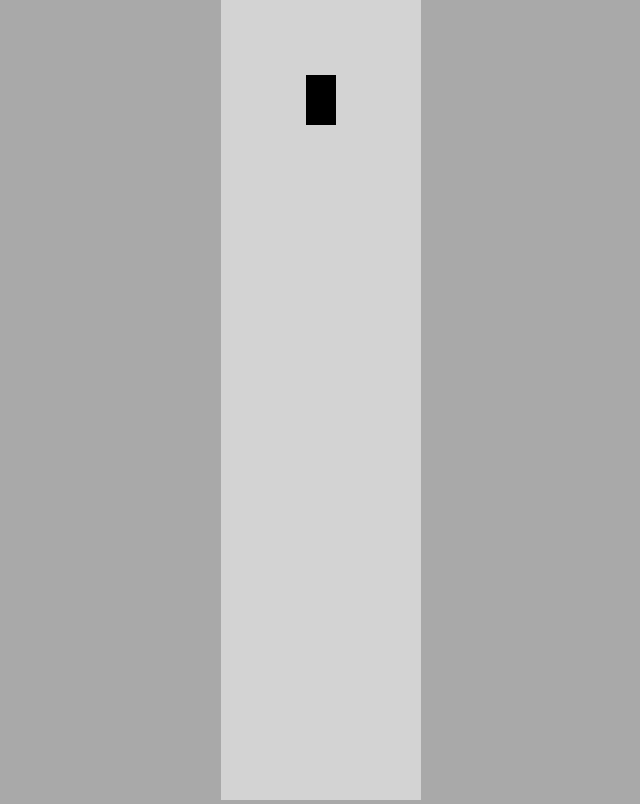
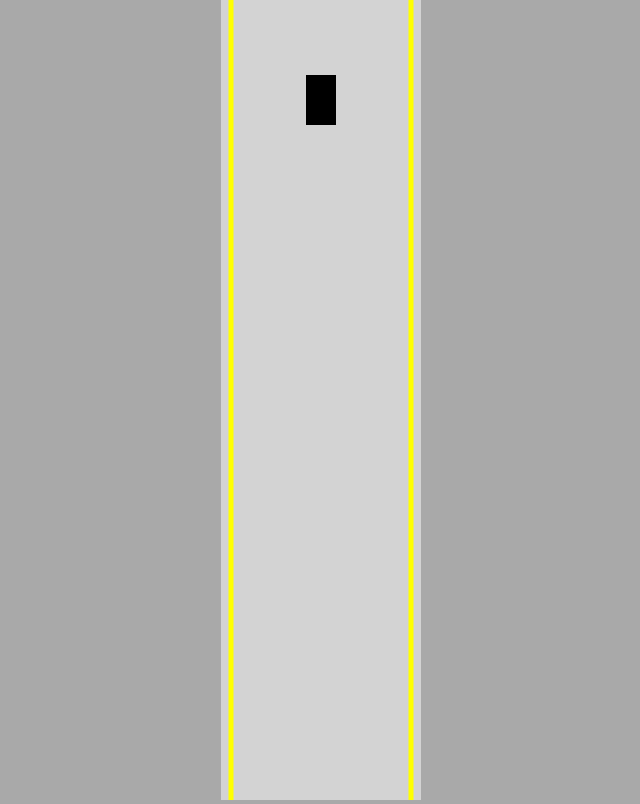
Before and after one commit to tshimega-molefe/tesla-mzanzi, a plain HTML site: page index.html in a window 1280 px wide. Shown: the whole page, without its empty margins (319-959 px from the left). Drawn offline with Linux system fonts and the light colour scheme.

Commit message:
UTIL: Added a lerp function to use in determining lane position

```diff
--- a/index.html
+++ b/index.html
@@ -8,6 +8,7 @@
 
 <body>
     <canvas id="joburgCBD"></canvas>
+    <script src="juta.js"></script>
     <script src="driver.js"></script>
     <script src="taxi.js"></script>
     <script src="main.js"></script>
--- /dev/null
+++ b/juta.js
@@ -0,0 +1,44 @@
+// Defining Juta Street in Jozi CBD
+class Juta {
+  constructor(x, width, laneCount = 3) {
+    this.x = x; // The center of the road
+    this.width = width; // The width of Juta Street
+    this.laneCount = laneCount; // How many lanes Juta Street has
+
+    this.left = x - width / 2;
+    this.right = x + width / 2;
+
+    const infinity = 999999999; // Length of Juta Street
+    this.top = -infinity;
+    this.bottom = infinity;
+  }
+
+  // Drawing the yellow boundaries of Juta Street
+  draw(ctx) {
+    ctx.lineWidth = 5;
+    ctx.strokeStyle = "yellow";
+
+    // Drawing the white lanes of Juta Street
+    for (let i = 0; i <= this.laneCount; i++) {
+      //   Linearly interpolate (LERP) to estimate the values that lie between known values. In this case between 'i' and the laneCount
+      const x = lerp(this.left, this.right, i / this.laneCount);
+    }
+
+    ctx.beginPath();
+    ctx.moveTo(this.left, this.top);
+    ctx.lineTo(this.left, this.bottom);
+    ctx.stroke();
+
+    ctx.beginPath();
+    ctx.moveTo(this.right, this.top);
+    ctx.lineTo(this.right, this.bottom);
+    ctx.stroke();
+  }
+}
+
+// lerp(a,b,t)=a+t⋅(b−a)
+
+function lerp(A, B, t) {
+  // Linearly interpolates between values A and B at percentage 't' along the range.
+  return A + (B - A) * t;
+}
--- a/main.js
+++ b/main.js
@@ -3,6 +3,7 @@ jozi.width = 200;
 
 // Creating the JHB context for the taxi
 const ctx = jozi.getContext("2d");
+const juta = new Juta(jozi.width / 2, jozi.width * 0.9);
 const taxi = new Taxi(100, 100, 30, 50);
 taxi.draw(ctx);
 
@@ -12,6 +13,7 @@ animate();
 function animate() {
   taxi.update();
   jozi.height = window.innerHeight;
+  juta.draw(ctx);
   taxi.draw(ctx);
   requestAnimationFrame(animate);
 }
```
